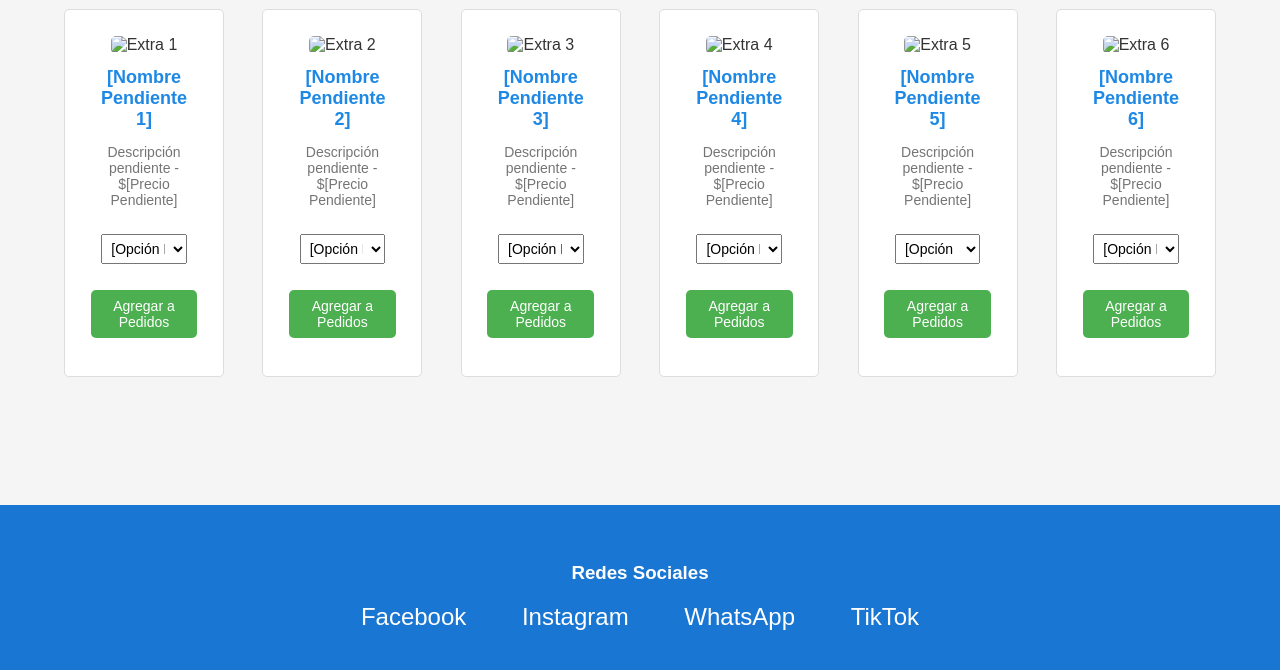
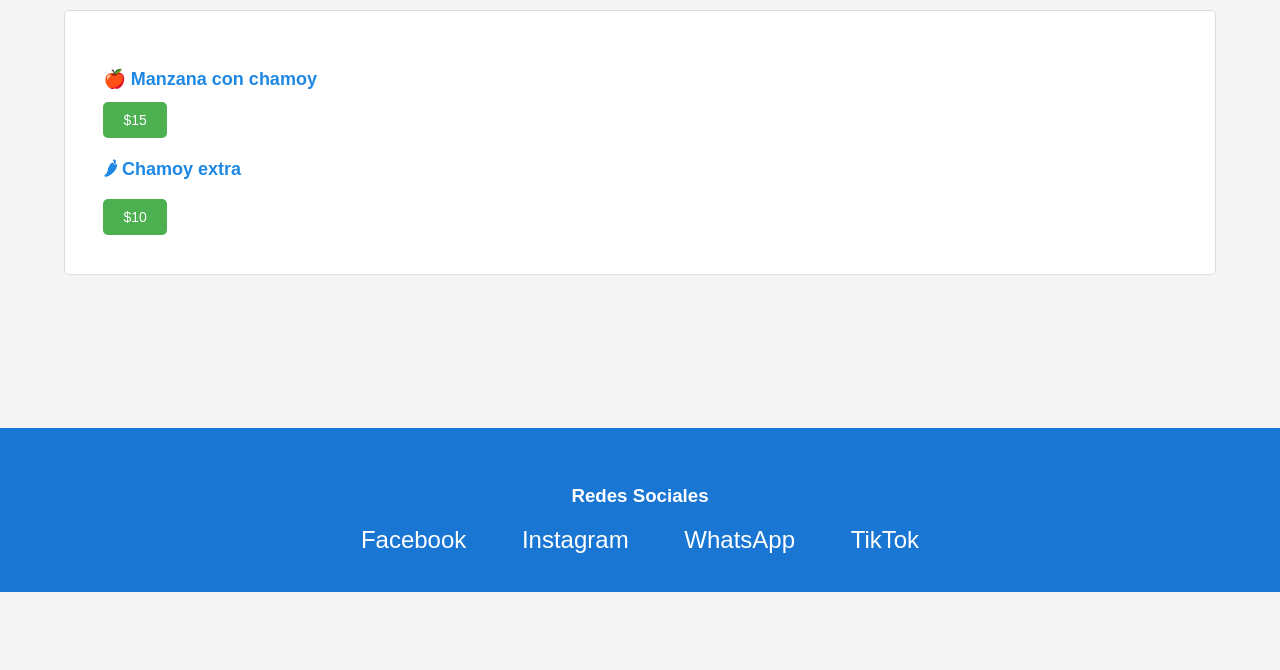
Before and after one commit to pccandys/pc-candys, a plain HTML site: page extras.html in a window 1280 px wide. Shown: the part 194-864 px from the top of the page. After the commit the page ends 800 px from the top, so only its background shows below. Drawn offline with nearby package versions, Linux system fonts and the light colour scheme.

Commit message:
Actualizar extras.html

```diff
--- a/extras.html
+++ b/extras.html
@@ -4,6 +4,7 @@
     <meta charset="UTF-8">
     <meta name="viewport" content="width=device-width, initial-scale=1.0">
     <title>Extras - P&C Candys</title>
+    <link rel="stylesheet" href="https://unpkg.com/leaflet@1.9.4/dist/leaflet.css" />
     <style>
         body {
             font-family: Arial, sans-serif;
@@ -73,52 +74,30 @@
             font-size: 5vw;
             margin-bottom: 2vw;
         }
-        .product-grid {
-            display: grid;
-            grid-template-columns: repeat(auto-fit, minmax(150px, 1fr));
-            gap: 3vw;
+        .menu-item {
+            background-color: white;
+            padding: 3vw;
+            margin: 2vw auto;
             max-width: 90vw;
-            margin: 0 auto;
+            border-radius: 5px;
+            border: 1px solid #ddd;
+            text-align: left;
         }
-        .product-card {
-            background-color: white;
-            border: 1px solid #ddd;
-            border-radius: 5px;
-            padding: 2vw;
-            text-align: center;
+        .menu-item h3 {
+            font-size: 3vw;
+            color: #1e88e5;
+            margin-bottom: 1vw;
         }
-        .product-card img {
-            width: 100%;
-            height: 15vw;
-            object-fit: cover;
-            border-radius: 5px;
-        }
-        .product-card h3 {
-            margin: 1vw 0;
-            color: #1e88e5;
-            font-size: 3.5vw;
-        }
-        .product-card p {
-            font-size: 2.5vw;
-            color: #757575;
-        }
-        .product-card select {
-            margin: 1vw 0;
-            padding: 1vw;
-            font-size: 2.5vw;
-            width: 80%;
-        }
-        .product-card button {
+        .menu-item button {
             background-color: #4CAF50;
             color: white;
             border: none;
-            padding: 1.5vw 3vw;
+            padding: 2vw 4vw;
             border-radius: 5px;
             font-size: 2.5vw;
             cursor: pointer;
-            margin: 1vw 0;
         }
-        .product-card button:hover {
+        .menu-item button:hover {
             background-color: #45a049;
         }
         footer {
@@ -139,22 +118,13 @@
             .menu-toggle { display: block; }
             .nav-menu { display: none; }
             .nav-menu li { margin: 2vw 0; }
-            .product-grid {
-                grid-template-columns: 1fr;
-                max-height: calc(15vw * 3 + 3vw * 2);
-                overflow-y: auto;
-            }
-            .product-card img { height: 20vw; }
         }
         @media (min-width: 768px) {
             .logo { font-size: 24px; }
             .page-space { font-size: 16px; }
             .menu-section h1 { font-size: 32px; }
-            .product-card img { height: 120px; }
-            .product-card h3 { font-size: 18px; }
-            .product-card p { font-size: 14px; }
-            .product-card select { font-size: 14px; padding: 5px; }
-            .product-card button { font-size: 14px; padding: 8px 16px; }
+            .menu-item h3 { font-size: 18px; }
+            .menu-item button { font-size: 14px; padding: 10px 20px; }
             .nav-menu a { font-size: 16px; }
             .social-icons a { font-size: 24px; }
         }
@@ -177,89 +147,33 @@
     </header>
 
     <section class="menu-section">
-        <h1>Extras</h1>
-        <div class="product-grid">
-            <div class="product-card">
-                <img src="extra1.jpg" alt="Extra 1">
-                <h3>[Nombre Pendiente 1]</h3>
-                <p>Descripción pendiente - $[Precio Pendiente]</p>
-                <select id="variety1">
-                    <option value="option1">[Opción Pendiente]</option>
-                    <option value="option2">[Opción Pendiente]</option>
-                </select>
-                <button onclick="addToOrder('[Nombre Pendiente 1]', '[Precio Pendiente]', 'variety1')">Agregar a Pedidos</button>
-            </div>
-            <div class="product-card">
-                <img src="extra2.jpg" alt="Extra 2">
-                <h3>[Nombre Pendiente 2]</h3>
-                <p>Descripción pendiente - $[Precio Pendiente]</p>
-                <select id="variety2">
-                    <option value="option1">[Opción Pendiente]</option>
-                    <option value="option2">[Opción Pendiente]</option>
-                </select>
-                <button onclick="addToOrder('[Nombre Pendiente 2]', '[Precio Pendiente]', 'variety2')">Agregar a Pedidos</button>
-            </div>
-            <div class="product-card">
-                <img src="extra3.jpg" alt="Extra 3">
-                <h3>[Nombre Pendiente 3]</h3>
-                <p>Descripción pendiente - $[Precio Pendiente]</p>
-                <select id="variety3">
-                    <option value="option1">[Opción Pendiente]</option>
-                    <option value="option2">[Opción Pendiente]</option>
-                </select>
-                <button onclick="addToOrder('[Nombre Pendiente 3]', '[Precio Pendiente]', 'variety3')">Agregar a Pedidos</button>
-            </div>
-            <div class="product-card">
-                <img src="extra4.jpg" alt="Extra 4">
-                <h3>[Nombre Pendiente 4]</h3>
-                <p>Descripción pendiente - $[Precio Pendiente]</p>
-                <select id="variety4">
-                    <option value="option1">[Opción Pendiente]</option>
-                    <option value="option2">[Opción Pendiente]</option>
-                </select>
-                <button onclick="addToOrder('[Nombre Pendiente 4]', '[Precio Pendiente]', 'variety4')">Agregar a Pedidos</button>
-            </div>
-            <div class="product-card">
-                <img src="extra5.jpg" alt="Extra 5">
-                <h3>[Nombre Pendiente 5]</h3>
-                <p>Descripción pendiente - $[Precio Pendiente]</p>
-                <select id="variety5">
-                    <option value="option1">[Opción Pendiente]</option>
-                    <option value="option2">[Opción Pendiente]</option>
-                </select>
-                <button onclick="addToOrder('[Nombre Pendiente 5]', '[Precio Pendiente]', 'variety5')">Agregar a Pedidos</button>
-            </div>
-            <div class="product-card">
-                <img src="extra6.jpg" alt="Extra 6">
-                <h3>[Nombre Pendiente 6]</h3>
-                <p>Descripción pendiente - $[Precio Pendiente]</p>
-                <select id="variety6">
-                    <option value="option1">[Opción Pendiente]</option>
-                    <option value="option2">[Opción Pendiente]</option>
-                </select>
-                <button onclick="addToOrder('[Nombre Pendiente 6]', '[Precio Pendiente]', 'variety6')">Agregar a Pedidos</button>
-            </div>
+        <h1>✨ MENÚ 3: EXTRAS</h1>
+        <div class="menu-item">
+            <h3>🍎 Manzana con chamoy</h3>
+            <button onclick="addToOrder('Manzana con chamoy', 15)">$15</button>
+
+            <h3>🌶 Chamoy extra</h3>
+            <button onclick="addToOrder('Chamoy extra', 10)">$10</button>
         </div>
     </section>
 
     <footer>
         <h3>Redes Sociales</h3>
         <div class="social-icons">
-            <a href="#">Facebook</a>
-            <a href="#">Instagram</a>
-            <a href="#">WhatsApp</a>
-            <a href="#">TikTok</a>
+            <a href="https://facebook.com/PyCCandys">Facebook</a>
+            <a href="https://instagram.com/PyCCandys">Instagram</a>
+            <a href="https://wa.me/524481012425">WhatsApp</a>
+            <a href="https://tiktok.com/@PyCCandys">TikTok</a>
         </div>
     </footer>
 
     <script>
         let orders = JSON.parse(localStorage.getItem('orders')) || [];
 
-        function addToOrder(name, price, varietyId) {
-            const variety = document.getElementById(varietyId).value;
-            orders.push({ name, price: parseFloat(price) || 0, variety });
+        function addToOrder(name, price) {
+            orders.push({ name, price: parseFloat(price) || 0, category: 'extras' });
             localStorage.setItem('orders', JSON.stringify(orders));
-            alert(`${name} (${variety}) agregado a pedidos. Total items: ${orders.length}`);
+            alert(`${name} agregado a pedidos. Total items: ${orders.length}`);
         }
 
         const menuToggle = document.querySelector('.menu-toggle');
```
